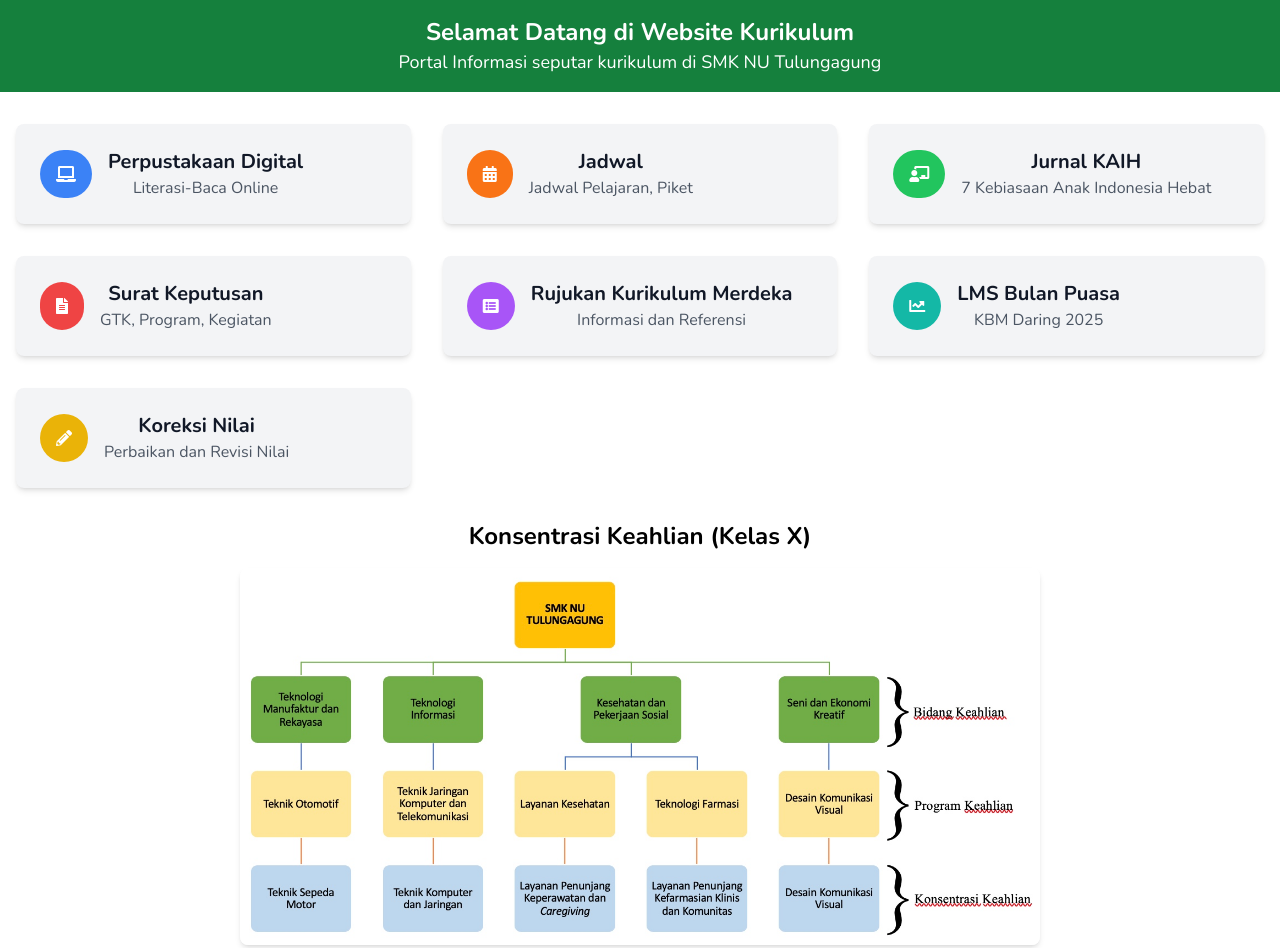
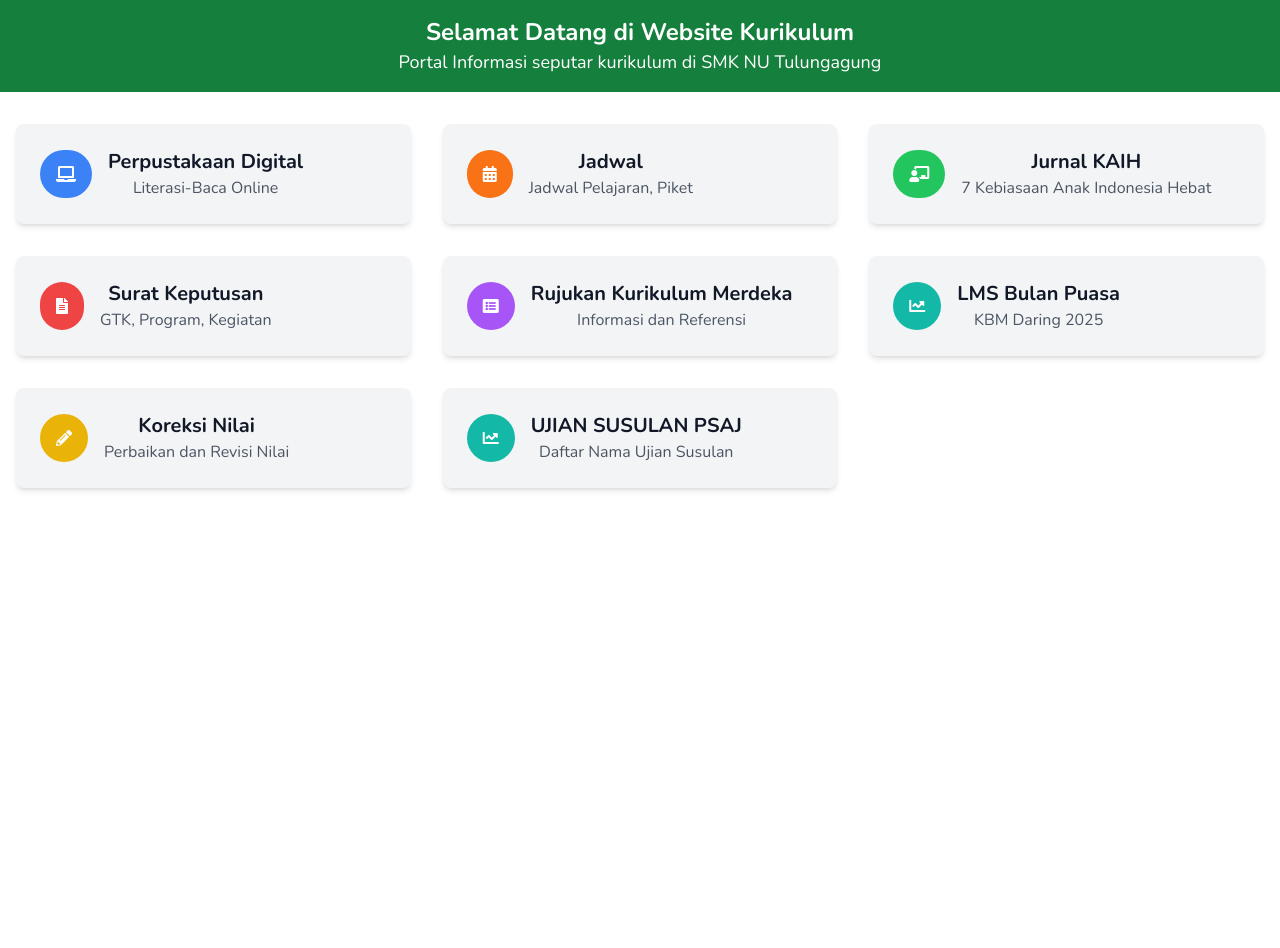
Before and after one commit to smknuta/smknuta.github.io, a plain HTML site: page index.html in a window 1280 px wide. After the commit the page ends 800 px from the top, so only its background shows below. Drawn offline with nearby package versions, Linux system fonts and the light colour scheme.

Commit message:
Update index.html

```diff
--- a/index.html
+++ b/index.html
@@ -169,13 +169,23 @@
       </p>
      </div>
     </button>
+    <button class="flex items-center bg-gray-100 p-6 rounded-lg shadow-md hover-bg-teal hover-text-white cursor-pointer" onclick="openLink('https://kursmknu.netlify.app/susulan/')">
+      <div class="flex-shrink-0">
+       <div class="bg-teal-500 text-white p-4 rounded-full">
+        <i class="fas fa-chart-line"></i>
+       </div>
+      </div>
+      <div class="ml-4">
+       <h3 class="text-xl font-bold text-gray-900 hover-text-white">
+        UJIAN SUSULAN PSAJ
+       </h3>
+       <p class="text-gray-600 hover-text-white">
+       Daftar Nama Ujian Susulan
+       </p>
+      </div>
+     </button>
    </div>
-   <div class="text-center mt-8">
-    <h2 class="text-2xl font-bold mb-4">
-     Konsentrasi Keahlian (Kelas X)
-    </h2>
-    <img alt="Jurusan" class="mx-auto rounded-lg shadow-md" height="500" src="gambar/jurusan.jpg" width="800"/>
-   </div>
+
   </main>
  </body>
 </html>
```
